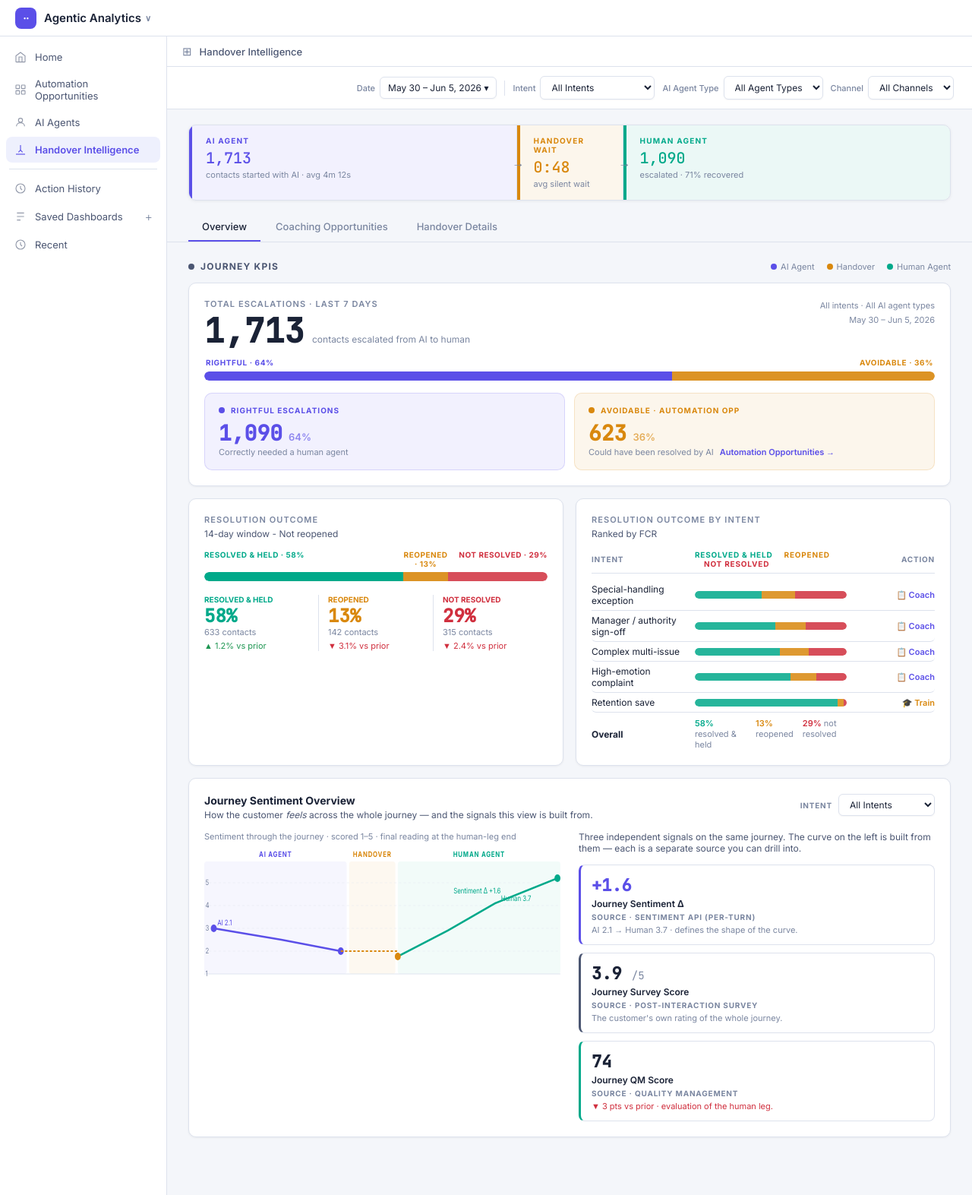
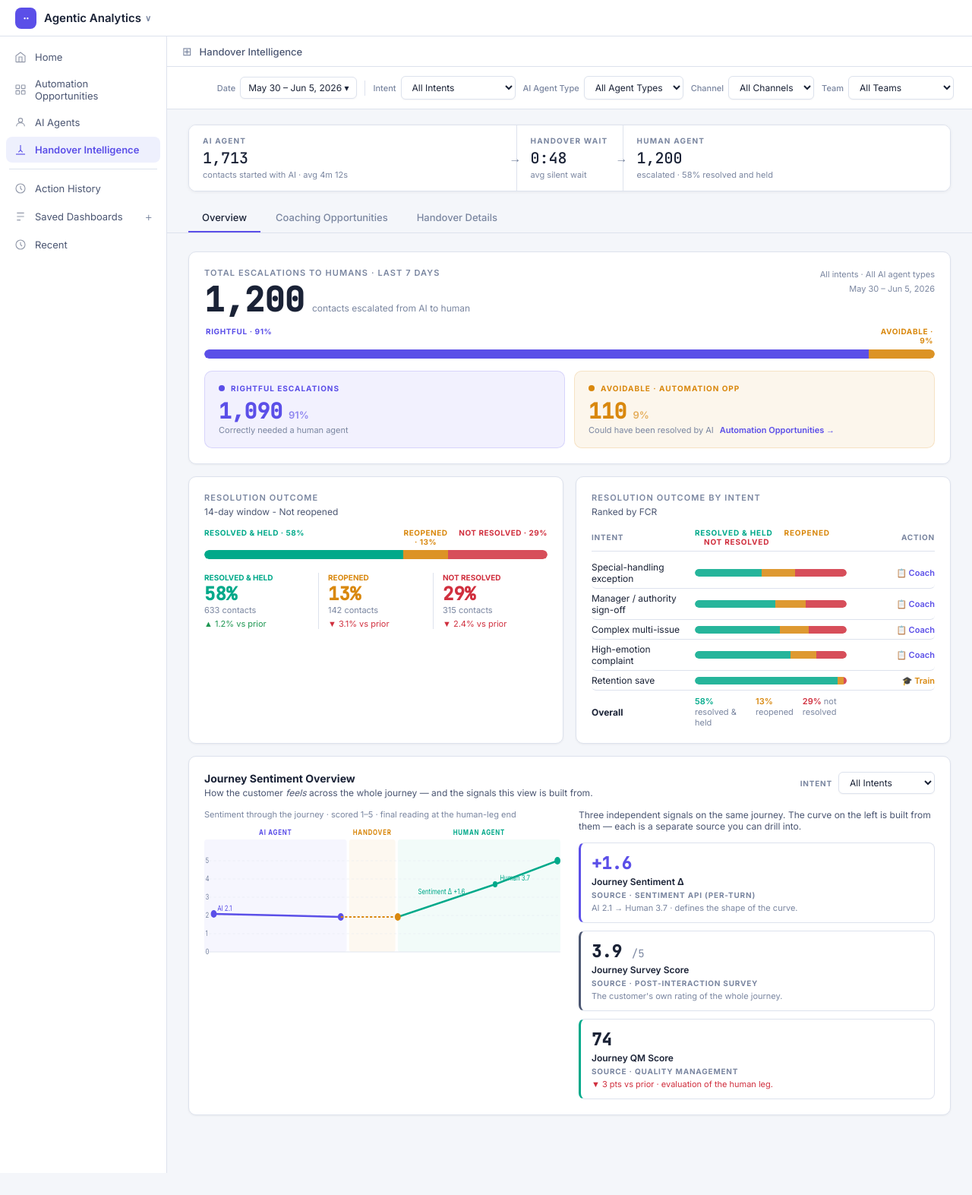
Before and after one commit to cravaglia/chris-lilach-karina, a website: page RightfulEscalations/demo/ai_human_journey_dashboard.html in a window 1280 px wide. Shown: the whole page at 76% size. After the commit the page ends 1544 px from the top, so only its background shows below. Drawn offline with Linux system fonts and the light colour scheme.

Commit message:
Overview + Coaching Opps refinements: clickable intent rows, Team filter, neutral journey-flow widget, 0-based sentiment scale, Non-FCR % tags, trimmed sim metrics
Co-Authored-By: Claude Opus 4.8 (1M context) <noreply@anthropic.com>

```diff
--- a/RightfulEscalations/demo/ai_human_journey_dashboard.html
+++ b/RightfulEscalations/demo/ai_human_journey_dashboard.html
@@ -237,20 +237,18 @@ select:focus { border-color: var(--ai); }
   font-size: 16px;
   z-index: 2;
 }
-.flow-leg.ai-leg   { background: var(--ai-dim); border-right: 1px solid var(--border); border-left: 4px solid var(--ai); }
-.flow-leg.wait-leg { background: var(--handover-dim); border-right: 1px solid var(--border); flex: 0 0 140px; border-left: 4px solid var(--handover); }
-.flow-leg.human-leg { background: var(--human-dim); border-left: 4px solid var(--human); }
+.flow-leg.ai-leg   { background: var(--surface); border-right: 1px solid var(--border); }
+.flow-leg.wait-leg { background: var(--surface); border-right: 1px solid var(--border); flex: 0 0 140px; }
+.flow-leg.human-leg { background: var(--surface); }
 .flow-leg-label {
   font-size: 10px;
   font-weight: 700;
   letter-spacing: 0.12em;
   text-transform: uppercase;
   margin-bottom: 4px;
-}
-.flow-leg.ai-leg .flow-leg-label { color: var(--ai); }
-.flow-leg.wait-leg .flow-leg-label { color: var(--handover); }
-.flow-leg.human-leg .flow-leg-label { color: var(--human); }
-.flow-leg-stat { font-family: 'JetBrains Mono', monospace; font-size: 20px; font-weight: 500; }
+  color: var(--muted);
+}
+.flow-leg-stat { font-family: 'JetBrains Mono', monospace; font-size: 20px; font-weight: 500; color: var(--text); }
 .flow-leg-sub { font-size: 11px; color: var(--muted); margin-top: 2px; }
 
 /* ── Tabs ── */
@@ -927,6 +925,17 @@ svg text { font-family: 'Inter', sans-serif; }
         <option>Email</option>
       </select>
     </div>
+    <div class="filter-group">
+      <span class="filter-label">Team</span>
+      <select>
+        <option>All Teams</option>
+        <option>Care</option>
+        <option>Rebooking</option>
+        <option>Billing Resolution</option>
+        <option>Retention</option>
+        <option>Payments</option>
+      </select>
+    </div>
   </div>
 </div>
 
@@ -934,18 +943,18 @@ svg text { font-family: 'Inter', sans-serif; }
 <div class="journey-flow">
   <div class="flow-leg ai-leg">
     <div class="flow-leg-label">AI Agent</div>
-    <div class="flow-leg-stat" style="color:var(--ai)">1,713</div>
+    <div class="flow-leg-stat">1,713</div>
     <div class="flow-leg-sub">contacts started with AI · avg 4m 12s</div>
   </div>
   <div class="flow-leg wait-leg">
     <div class="flow-leg-label">Handover Wait</div>
-    <div class="flow-leg-stat" style="color:var(--handover)">0:48</div>
+    <div class="flow-leg-stat">0:48</div>
     <div class="flow-leg-sub">avg silent wait</div>
   </div>
   <div class="flow-leg human-leg">
     <div class="flow-leg-label">Human Agent</div>
-    <div class="flow-leg-stat" style="color:var(--human)">1,090</div>
-    <div class="flow-leg-sub">escalated · 71% recovered</div>
+    <div class="flow-leg-stat">1,200</div>
+    <div class="flow-leg-sub">escalated · 58% resolved and held</div>
   </div>
 </div>
 
@@ -961,26 +970,14 @@ svg text { font-family: 'Inter', sans-serif; }
   <!-- ══════════════════════════════════════════ OVERVIEW ══ -->
   <div class="tab-panel active" id="tab-overview">
 
-    <div class="section-header">
-      <div class="section-title-row">
-        <div class="section-dot" style="background:var(--text-dim)"></div>
-        <div class="section-title">Journey KPIs</div>
-      </div>
-      <div class="legend">
-        <div class="legend-item"><div class="legend-dot" style="background:var(--ai)"></div>AI Agent</div>
-        <div class="legend-item"><div class="legend-dot" style="background:var(--handover)"></div>Handover</div>
-        <div class="legend-item"><div class="legend-dot" style="background:var(--human)"></div>Human Agent</div>
-      </div>
-    </div>
-
     <!-- Row 1: Unified escalation widget (full width) -->
     <div class="chart-card" style="margin-bottom:0;">
       <!-- Header row: big number + subtitle -->
       <div style="display:flex;align-items:flex-start;justify-content:space-between;margin-bottom:14px;">
         <div>
-          <div style="font-size:11px;font-weight:600;letter-spacing:0.1em;text-transform:uppercase;color:var(--muted);margin-bottom:6px;">Total Escalations · Last 7 Days</div>
+          <div style="font-size:11px;font-weight:600;letter-spacing:0.1em;text-transform:uppercase;color:var(--muted);margin-bottom:6px;">Total Escalations To Humans · Last 7 Days</div>
           <div style="display:flex;align-items:baseline;gap:10px;">
-            <div style="font-family:'JetBrains Mono',monospace;font-size:44px;font-weight:600;color:var(--text);line-height:1;">1,713</div>
+            <div style="font-family:'JetBrains Mono',monospace;font-size:44px;font-weight:600;color:var(--text);line-height:1;">1,200</div>
             <div style="font-size:12px;color:var(--muted);">contacts escalated from AI to human</div>
           </div>
         </div>
@@ -992,12 +989,12 @@ svg text { font-family: 'Inter', sans-serif; }
 
       <!-- Stacked bar with labels above each segment -->
       <div style="margin-bottom:6px;display:flex;">
-        <div style="width:64%;font-size:10px;font-weight:700;color:var(--ai);letter-spacing:0.06em;text-transform:uppercase;padding-left:2px;">Rightful · 64%</div>
-        <div style="width:36%;font-size:10px;font-weight:700;color:var(--handover);letter-spacing:0.06em;text-transform:uppercase;text-align:right;padding-right:2px;">Avoidable · 36%</div>
+        <div style="width:91%;font-size:10px;font-weight:700;color:var(--ai);letter-spacing:0.06em;text-transform:uppercase;padding-left:2px;">Rightful · 91%</div>
+        <div style="width:9%;font-size:10px;font-weight:700;color:var(--handover);letter-spacing:0.06em;text-transform:uppercase;text-align:right;padding-right:2px;">Avoidable · 9%</div>
       </div>
       <div style="height:12px;border-radius:8px;overflow:hidden;display:flex;margin-bottom:16px;box-shadow:inset 0 1px 2px rgba(0,0,0,0.06);">
-        <div style="width:64%;background:var(--ai);border-radius:8px 0 0 8px;"></div>
-        <div style="width:36%;background:var(--handover);border-radius:0 8px 8px 0;opacity:0.9;"></div>
+        <div style="width:91%;background:var(--ai);border-radius:8px 0 0 8px;"></div>
+        <div style="width:9%;background:var(--handover);border-radius:0 8px 8px 0;opacity:0.9;"></div>
       </div>
 
       <!-- Two split panels side by side -->
@@ -1011,7 +1008,7 @@ svg text { font-family: 'Inter', sans-serif; }
           </div>
           <div style="display:flex;align-items:baseline;gap:8px;margin-bottom:4px;">
             <span style="font-family:'JetBrains Mono',monospace;font-size:28px;font-weight:600;color:var(--ai);line-height:1;">1,090</span>
-            <span style="font-size:13px;font-weight:600;color:var(--ai);opacity:0.65;">64%</span>
+            <span style="font-size:13px;font-weight:600;color:var(--ai);opacity:0.65;">91%</span>
           </div>
           <div style="font-size:11px;color:var(--muted);">Correctly needed a human agent</div>
         </div>
@@ -1023,8 +1020,8 @@ svg text { font-family: 'Inter', sans-serif; }
             <div style="font-size:10px;font-weight:700;letter-spacing:0.1em;text-transform:uppercase;color:var(--handover);">Avoidable · Automation Opp</div>
           </div>
           <div style="display:flex;align-items:baseline;gap:8px;margin-bottom:4px;">
-            <span style="font-family:'JetBrains Mono',monospace;font-size:28px;font-weight:600;color:var(--handover);line-height:1;">623</span>
-            <span style="font-size:13px;font-weight:600;color:var(--handover);opacity:0.65;">36%</span>
+            <span style="font-family:'JetBrains Mono',monospace;font-size:28px;font-weight:600;color:var(--handover);line-height:1;">110</span>
+            <span style="font-size:13px;font-weight:600;color:var(--handover);opacity:0.65;">9%</span>
           </div>
           <div style="display:flex;align-items:center;gap:8px;font-size:11px;">
             <span style="color:var(--muted);">Could have been resolved by AI</span>
@@ -1099,7 +1096,7 @@ svg text { font-family: 'Inter', sans-serif; }
         </div>
 
         <!-- Special-handling exception: FCR 44 -->
-        <div onclick="switchTab('playbook', document.querySelectorAll('.tab')[1])" style="display:grid;grid-template-columns:130px 1fr 110px;gap:6px;align-items:center;padding:5px 0;border-bottom:1px solid var(--border);">
+        <div onclick="goToCoaching(0)" style="display:grid;grid-template-columns:130px 1fr 110px;gap:6px;align-items:center;padding:5px 0;border-bottom:1px solid var(--border);cursor:pointer;border-radius:6px;transition:background 0.15s;" onmouseover="this.style.background='#F0F2F7'" onmouseout="this.style.background=''">
           <div style="font-size:12px;color:var(--text);">Special-handling exception</div>
           <div style="height:10px;border-radius:5px;overflow:hidden;display:flex;">
             <div style="width:44%;background:var(--human);opacity:0.85;border-radius:5px 0 0 5px;"></div>
@@ -1112,7 +1109,7 @@ svg text { font-family: 'Inter', sans-serif; }
         </div>
 
         <!-- Manager / authority sign-off: FCR 53 -->
-        <div style="display:grid;grid-template-columns:130px 1fr 110px;gap:6px;align-items:center;padding:5px 0;border-bottom:1px solid var(--border);cursor:pointer;border-radius:6px;transition:background 0.15s;" onmouseover="this.style.background='#F0F2F7'" onmouseout="this.style.background=''">
+        <div onclick="goToCoaching(1)" style="display:grid;grid-template-columns:130px 1fr 110px;gap:6px;align-items:center;padding:5px 0;border-bottom:1px solid var(--border);cursor:pointer;border-radius:6px;transition:background 0.15s;" onmouseover="this.style.background='#F0F2F7'" onmouseout="this.style.background=''">
           <div style="font-size:12px;color:var(--text);">Manager / authority sign-off</div>
           <div style="height:10px;border-radius:5px;overflow:hidden;display:flex;">
             <div style="width:53%;background:var(--human);opacity:0.85;border-radius:5px 0 0 5px;"></div>
@@ -1125,7 +1122,7 @@ svg text { font-family: 'Inter', sans-serif; }
         </div>
 
         <!-- Complex multi-issue: FCR 56 -->
-        <div style="display:grid;grid-template-columns:130px 1fr 110px;gap:6px;align-items:center;padding:5px 0;border-bottom:1px solid var(--border);cursor:pointer;border-radius:6px;transition:background 0.15s;" onmouseover="this.style.background='#F0F2F7'" onmouseout="this.style.background=''">
+        <div onclick="goToCoaching(2)" style="display:grid;grid-template-columns:130px 1fr 110px;gap:6px;align-items:center;padding:5px 0;border-bottom:1px solid var(--border);cursor:pointer;border-radius:6px;transition:background 0.15s;" onmouseover="this.style.background='#F0F2F7'" onmouseout="this.style.background=''">
           <div style="font-size:12px;color:var(--text);">Complex multi-issue</div>
           <div style="height:10px;border-radius:5px;overflow:hidden;display:flex;">
             <div style="width:56%;background:var(--human);opacity:0.85;border-radius:5px 0 0 5px;"></div>
@@ -1138,7 +1135,7 @@ svg text { font-family: 'Inter', sans-serif; }
         </div>
 
         <!-- High-emotion complaint: FCR 63 -->
-        <div style="display:grid;grid-template-columns:130px 1fr 110px;gap:6px;align-items:center;padding:5px 0;border-bottom:1px solid var(--border);cursor:pointer;border-radius:6px;transition:background 0.15s;" onmouseover="this.style.background='#F0F2F7'" onmouseout="this.style.background=''">
+        <div onclick="goToCoaching(3)" style="display:grid;grid-template-columns:130px 1fr 110px;gap:6px;align-items:center;padding:5px 0;border-bottom:1px solid var(--border);cursor:pointer;border-radius:6px;transition:background 0.15s;" onmouseover="this.style.background='#F0F2F7'" onmouseout="this.style.background=''">
           <div style="font-size:12px;color:var(--text);">High-emotion complaint</div>
           <div style="height:10px;border-radius:5px;overflow:hidden;display:flex;">
             <div style="width:63%;background:var(--human);opacity:0.85;border-radius:5px 0 0 5px;"></div>
@@ -1151,7 +1148,7 @@ svg text { font-family: 'Inter', sans-serif; }
         </div>
 
         <!-- Retention save: FCR 94 -->
-        <div style="display:grid;grid-template-columns:130px 1fr 110px;gap:6px;align-items:center;padding:5px 0;border-bottom:1px solid var(--border);cursor:pointer;border-radius:6px;transition:background 0.15s;" onmouseover="this.style.background='#F0F2F7'" onmouseout="this.style.background=''">
+        <div onclick="goToCoaching(4)" style="display:grid;grid-template-columns:130px 1fr 110px;gap:6px;align-items:center;padding:5px 0;border-bottom:1px solid var(--border);cursor:pointer;border-radius:6px;transition:background 0.15s;" onmouseover="this.style.background='#F0F2F7'" onmouseout="this.style.background=''">
           <div style="font-size:12px;color:var(--text);">Retention save</div>
           <div style="height:10px;border-radius:5px;overflow:hidden;display:flex;">
             <div style="width:94%;background:var(--human);opacity:0.85;border-radius:5px 0 0 5px;"></div>
@@ -1214,33 +1211,36 @@ svg text { font-family: 'Inter', sans-serif; }
             <text x="120" y="14" fill="#5B4FE8" font-size="10" font-weight="700" font-family="Inter,sans-serif" text-anchor="middle" letter-spacing="1">AI AGENT</text>
             <text x="283" y="14" fill="#D9880E" font-size="10" font-weight="700" font-family="Inter,sans-serif" text-anchor="middle" letter-spacing="1">HANDOVER</text>
             <text x="463" y="14" fill="#00A98A" font-size="10" font-weight="700" font-family="Inter,sans-serif" text-anchor="middle" letter-spacing="1">HUMAN AGENT</text>
-            <!-- grid lines -->
+            <!-- grid lines (scale 0–5, y(v)=168-24v) -->
             <line x1="0" y1="168" x2="600" y2="168" stroke="#DDE2ED" stroke-width="1"/>
-            <line x1="0" y1="138" x2="600" y2="138" stroke="#DDE2ED" stroke-width="0.5" stroke-dasharray="4,4"/>
-            <line x1="0" y1="108" x2="600" y2="108" stroke="#DDE2ED" stroke-width="0.5" stroke-dasharray="4,4"/>
-            <line x1="0" y1="78"  x2="600" y2="78"  stroke="#DDE2ED" stroke-width="0.5" stroke-dasharray="4,4"/>
+            <line x1="0" y1="144" x2="600" y2="144" stroke="#DDE2ED" stroke-width="0.5" stroke-dasharray="4,4"/>
+            <line x1="0" y1="120" x2="600" y2="120" stroke="#DDE2ED" stroke-width="0.5" stroke-dasharray="4,4"/>
+            <line x1="0" y1="96"  x2="600" y2="96"  stroke="#DDE2ED" stroke-width="0.5" stroke-dasharray="4,4"/>
+            <line x1="0" y1="72"  x2="600" y2="72"  stroke="#DDE2ED" stroke-width="0.5" stroke-dasharray="4,4"/>
             <line x1="0" y1="48"  x2="600" y2="48"  stroke="#DDE2ED" stroke-width="0.5" stroke-dasharray="4,4"/>
             <!-- y-axis labels -->
-            <text x="2" y="171" fill="#7A86A0" font-size="10">1</text>
-            <text x="2" y="141" fill="#7A86A0" font-size="10">2</text>
-            <text x="2" y="111" fill="#7A86A0" font-size="10">3</text>
-            <text x="2" y="81"  fill="#7A86A0" font-size="10">4</text>
+            <text x="2" y="171" fill="#7A86A0" font-size="10">0</text>
+            <text x="2" y="147" fill="#7A86A0" font-size="10">1</text>
+            <text x="2" y="123" fill="#7A86A0" font-size="10">2</text>
+            <text x="2" y="99"  fill="#7A86A0" font-size="10">3</text>
+            <text x="2" y="75"  fill="#7A86A0" font-size="10">4</text>
             <text x="2" y="51"  fill="#7A86A0" font-size="10">5</text>
-            <!-- AI line -->
-            <polyline points="16,108 130,123 230,138" fill="none" stroke="#5B4FE8" stroke-width="2.5" stroke-linecap="round" stroke-linejoin="round"/>
-            <circle cx="16"  cy="108" r="5" fill="#5B4FE8"/>
-            <circle cx="230" cy="138" r="5" fill="#5B4FE8"/>
-            <!-- transfer wait dashed -->
-            <line x1="230" y1="138" x2="244" y2="138" stroke="#D9880E" stroke-width="2" stroke-dasharray="4,3"/>
-            <line x1="244" y1="138" x2="326" y2="138" stroke="#D9880E" stroke-width="2" stroke-dasharray="4,3"/>
-            <!-- human line -->
-            <polyline points="326,145 410,111 490,75 595,42" fill="none" stroke="#00A98A" stroke-width="2.5" stroke-linecap="round" stroke-linejoin="round"/>
-            <circle cx="326" cy="145" r="5" fill="#D9880E"/>
-            <circle cx="595" cy="42"  r="5" fill="#00A98A"/>
+            <!-- AI line (2.1 → 1.9) -->
+            <polyline points="16,118 130,120 230,122" fill="none" stroke="#5B4FE8" stroke-width="2.5" stroke-linecap="round" stroke-linejoin="round"/>
+            <circle cx="16"  cy="118" r="5" fill="#5B4FE8"/>
+            <circle cx="230" cy="122" r="5" fill="#5B4FE8"/>
+            <!-- transfer wait dashed (1.9) -->
+            <line x1="230" y1="122" x2="244" y2="122" stroke="#D9880E" stroke-width="2" stroke-dasharray="4,3"/>
+            <line x1="244" y1="122" x2="326" y2="122" stroke="#D9880E" stroke-width="2" stroke-dasharray="4,3"/>
+            <!-- human line (1.9 → 3.7 → 5.0) -->
+            <polyline points="326,122 410,100 490,79 595,48" fill="none" stroke="#00A98A" stroke-width="2.5" stroke-linecap="round" stroke-linejoin="round"/>
+            <circle cx="326" cy="122" r="5" fill="#D9880E"/>
+            <circle cx="490" cy="79"  r="4" fill="#00A98A"/>
+            <circle cx="595" cy="48"  r="5" fill="#00A98A"/>
             <!-- data labels -->
-            <text x="22"  y="104" fill="#5B4FE8" font-size="10" font-family="JetBrains Mono,monospace">AI 2.1</text>
-            <text x="500" y="72"  fill="#00A98A" font-size="10" font-family="JetBrains Mono,monospace">Human 3.7</text>
-            <text x="420" y="62"  fill="#00A98A" font-size="10" font-family="JetBrains Mono,monospace">Sentiment Δ +1.6</text>
+            <text x="22"  y="114" fill="#5B4FE8" font-size="10" font-family="JetBrains Mono,monospace">AI 2.1</text>
+            <text x="498" y="74"  fill="#00A98A" font-size="10" font-family="JetBrains Mono,monospace">Human 3.7</text>
+            <text x="360" y="92"  fill="#00A98A" font-size="10" font-family="JetBrains Mono,monospace">Sentiment Δ +1.6</text>
           </svg>
         </div>
 
@@ -1512,27 +1512,27 @@ svg text { font-family: 'Inter', sans-serif; }
         <div class="copp-intent active" onclick="selectIntent(0,this)">
           <div class="copp-intent-name">Special-handling exception</div>
           <div class="copp-intent-sub">Medical equipment · accessibility · companions</div>
-          <div class="copp-intent-stats"><span class="copp-badge blue">Non-FCR 56</span><span class="copp-vol">214 contacts/wk</span></div>
+          <div class="copp-intent-stats"><span class="copp-badge blue">Non-FCR 56%</span><span class="copp-vol">214 contacts/wk</span></div>
         </div>
         <div class="copp-intent" onclick="selectIntent(1,this)">
           <div class="copp-intent-name">Manager / authority sign-off</div>
           <div class="copp-intent-sub">Discretionary decisions · escalated authority</div>
-          <div class="copp-intent-stats"><span class="copp-badge blue">Non-FCR 47</span><span class="copp-vol">96 contacts/wk</span></div>
+          <div class="copp-intent-stats"><span class="copp-badge blue">Non-FCR 47%</span><span class="copp-vol">96 contacts/wk</span></div>
         </div>
         <div class="copp-intent" onclick="selectIntent(2,this)">
           <div class="copp-intent-name">Complex multi-issue</div>
           <div class="copp-intent-sub">Multiple linked problems · cross-department</div>
-          <div class="copp-intent-stats"><span class="copp-badge blue">Non-FCR 44</span><span class="copp-vol">132 contacts/wk</span></div>
+          <div class="copp-intent-stats"><span class="copp-badge blue">Non-FCR 44%</span><span class="copp-vol">132 contacts/wk</span></div>
         </div>
         <div class="copp-intent" onclick="selectIntent(3,this)">
           <div class="copp-intent-name">High-emotion complaint</div>
           <div class="copp-intent-sub">Vulnerable · at-risk · distressed customers</div>
-          <div class="copp-intent-stats"><span class="copp-badge blue">Non-FCR 37</span><span class="copp-vol">158 contacts/wk</span></div>
+          <div class="copp-intent-stats"><span class="copp-badge blue">Non-FCR 37%</span><span class="copp-vol">158 contacts/wk</span></div>
         </div>
         <div class="copp-intent" onclick="selectIntent(4,this)">
           <div class="copp-intent-name">Retention save</div>
           <div class="copp-intent-sub">Cancel intent · price objection · dissatisfaction</div>
-          <div class="copp-intent-stats"><span class="copp-badge blue">Non-FCR 6</span><span class="copp-vol">87 contacts/wk</span></div>
+          <div class="copp-intent-stats"><span class="copp-badge blue">Non-FCR 6%</span><span class="copp-vol">87 contacts/wk</span></div>
         </div>
       </div>
 
@@ -1549,9 +1549,6 @@ svg text { font-family: 'Inter', sans-serif; }
         <h1>Special-handling exception</h1>
         <div class="csub">medical equipment, accessibility, pets · 214 interactions · #1 coaching opportunity by impact</div>
         <div class="stat-row">
-          <div class="schip"><div class="sv" style="color:var(--bad)">62%</div><div class="sl">Team FCR</div></div>
-          <div class="schip"><div class="sv" style="color:var(--good)">88%</div><div class="sl">Best resolvers</div></div>
-          <div class="schip"><div class="sv" style="color:var(--ai)">+26 pts</div><div class="sl">Coachable gap</div></div>
           <div class="schip"><div class="sv">214</div><div class="sl">Interactions / period</div></div>
         </div>
       </div>
@@ -1674,6 +1671,19 @@ function initCoppDetail() {
   if (document.getElementById('copp-detail').innerHTML.trim() === '') {
     selectIntent(0, document.querySelector('.copp-intent'));
   }
+}
+
+// Jump from the Resolution Outcome By Intent chart into the Coaching Opportunities tab,
+// selecting the matching intent. Does not alter the chart data.
+function goToCoaching(idx) {
+  const tab = [...document.querySelectorAll('.tab')].find(t => (t.getAttribute('onclick') || '').includes('coaching-opp'));
+  if (tab) switchTab('coaching-opp', tab);
+  // make sure we're on the intent list, not an embedded sim view
+  const sf = document.getElementById('copp-simframe'); if (sf) sf.style.display = 'none';
+  const cm = document.getElementById('copp-main'); if (cm) cm.style.display = 'block';
+  const items = document.querySelectorAll('.copp-intent');
+  if (items[idx]) selectIntent(idx, items[idx]);
+  window.scrollTo({ top: 0, behavior: 'smooth' });
 }
 
 // Coaching Opportunities
```
